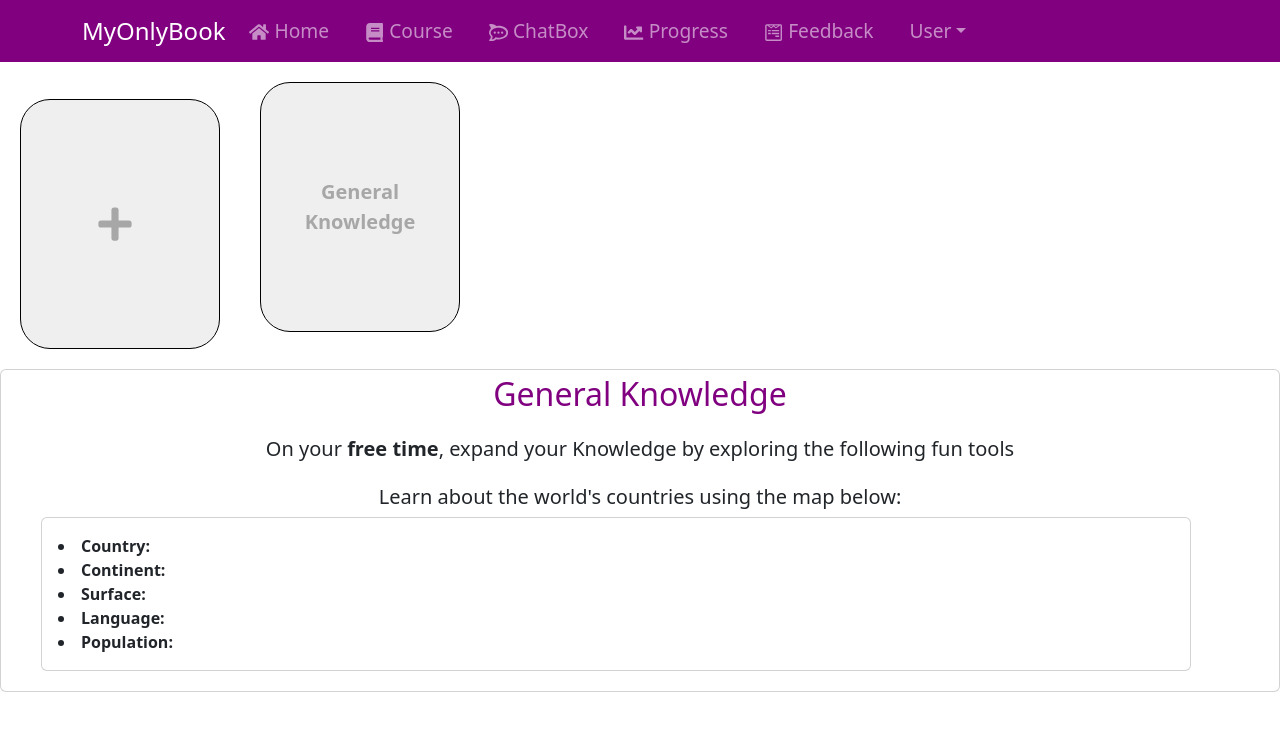
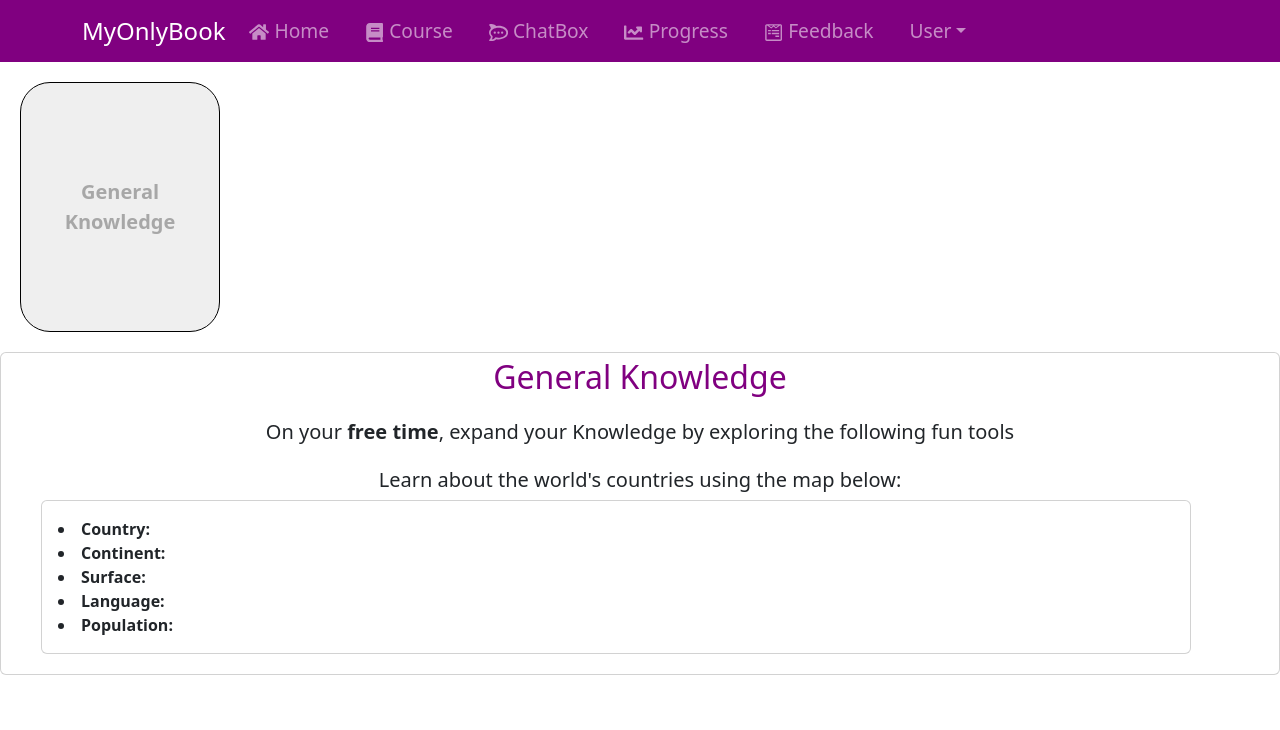
Before and after one commit to ah01567/Dissertation, a React (Create React App) app: page /course in a window 1280 px wide. Shown: the top 730 px of the page. Built offline with nearby package versions, Linux system fonts and the light colour scheme; no server answers.

Commit message:
Restrict Add module button to Amdins only

```diff
--- a/src/pages/Course.js
+++ b/src/pages/Course.js
@@ -14,7 +14,7 @@ import { ref, set } from "firebase/database";
 
 const Home = () => {
 
-    const { currentUser, firebaseInitialized } = useAuth();
+    const { currentUser, isAdmin, firebaseInitialized } = useAuth();
     const [showNewModuleSection, setShowNewModuleSection] = useState(false);
     const [imagePath, setImagePath] = useState('');
 
@@ -38,7 +38,7 @@ const Home = () => {
             <div><NavBar/></div>
 
             <div className='module'>
-                <button className="upload-btn" onClick={() => setShowNewModuleSection(true)}><FaPlus className="plus-icon" /></button>
+                {isAdmin && <button className="upload-btn" onClick={() => setShowNewModuleSection(true)}><FaPlus className="plus-icon" /></button>}
                 <button className="upload-btn"> <b>General Knowledge</b></button>
             </div>
 
--- a/src/pages/Home.js
+++ b/src/pages/Home.js
@@ -23,7 +23,6 @@ const Home = () => {
 
                 <div>
                     {isAdmin && <p>I am an admin</p>}
-                    {/* Add other content here */}
                 </div>
 
             </nav>)}
```
